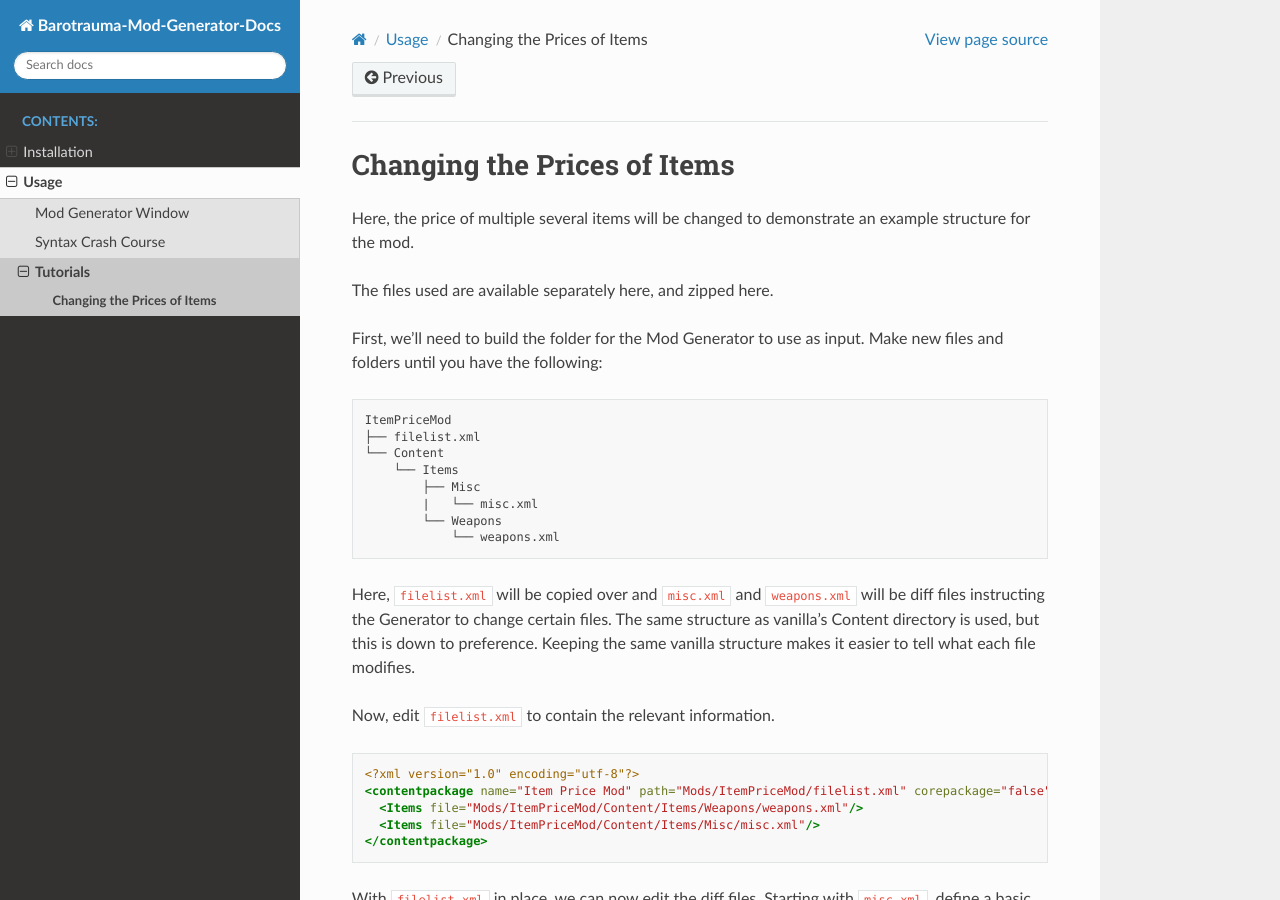
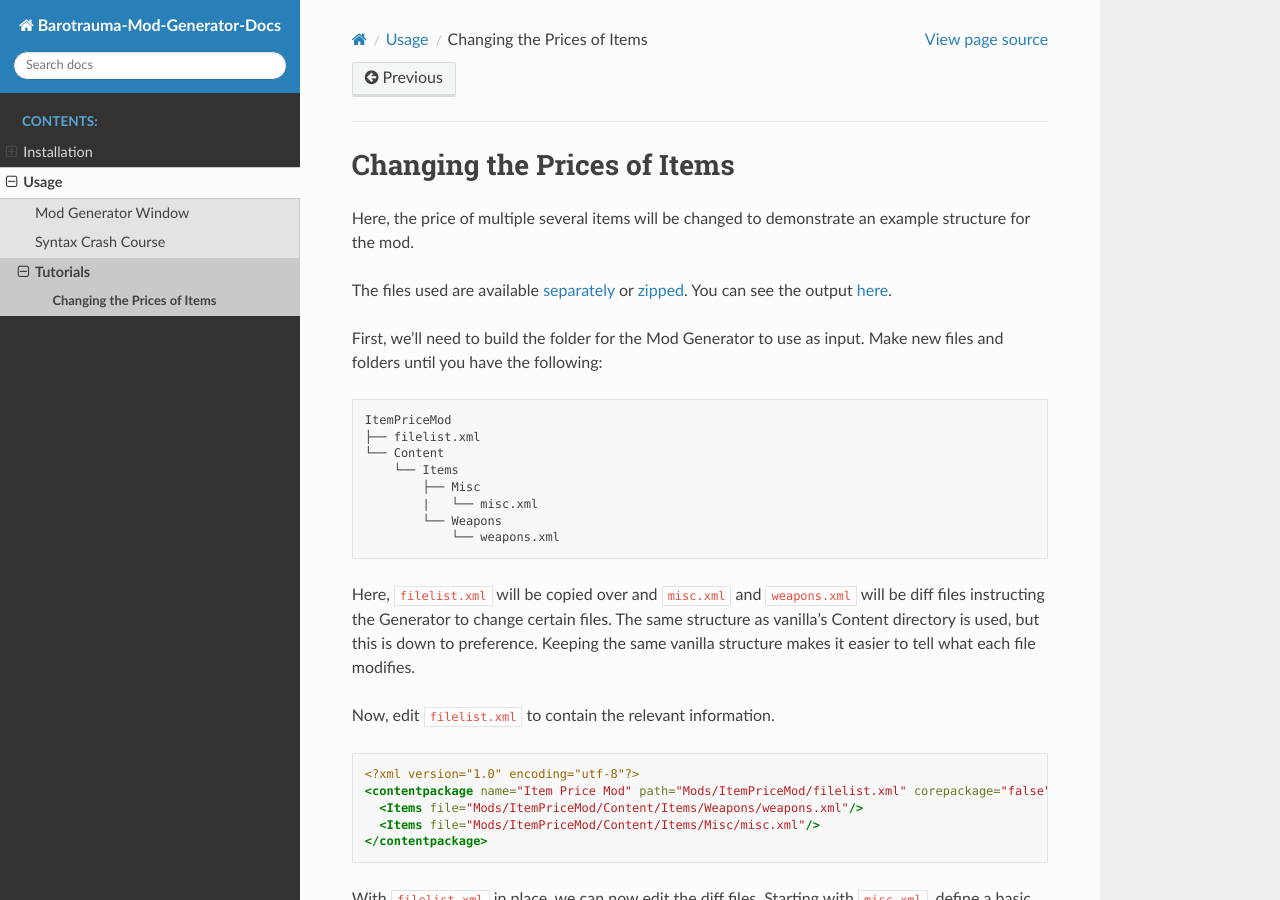
Before and after one commit to Jlobblet/Barotrauma-Mod-Generator-Docs, a Sphinx documentation site: the page built from docs/source/tutorial/ItemPriceMod.rst, in a window 1280 px wide and 900 px high. Built offline with Sphinx 7.4.7 and the Read the Docs theme 2.0.0, drawn with Linux system fonts in a browser that asks for light colours; pages that are not in the unit, such as notebooks, are missing from menus.

Commit message:
Add links to ItemPriceMod files

```diff
--- a/docs/source/tutorial/ItemPriceMod.rst
+++ b/docs/source/tutorial/ItemPriceMod.rst
@@ -3,7 +3,8 @@
 
 Here, the price of multiple several items will be changed to demonstrate an example structure for the mod.
 
-The files used are available separately here, and zipped here.
+The files used are available `separately <https://github.com/Jlobblet/Barotrauma-Mod-Generator-Docs/tree/master/docs/source/_code/tutorial/ItemPriceMod/ItemPriceMod>`_ or `zipped <https://github.com/Jlobblet/Barotrauma-Mod-Generator-Docs/blob/master/docs/source/_code/tutorial/ItemPriceMod/ItemPriceMod.zip>`_.
+You can see the output `here <https://github.com/Jlobblet/Barotrauma-Mod-Generator-Docs/tree/master/docs/source/_code/tutorial/ItemPriceMod/ItemPriceMod_generated>`_.
 
 First, we'll need to build the folder for the Mod Generator to use as input.
 Make new files and folders until you have the following:
```
